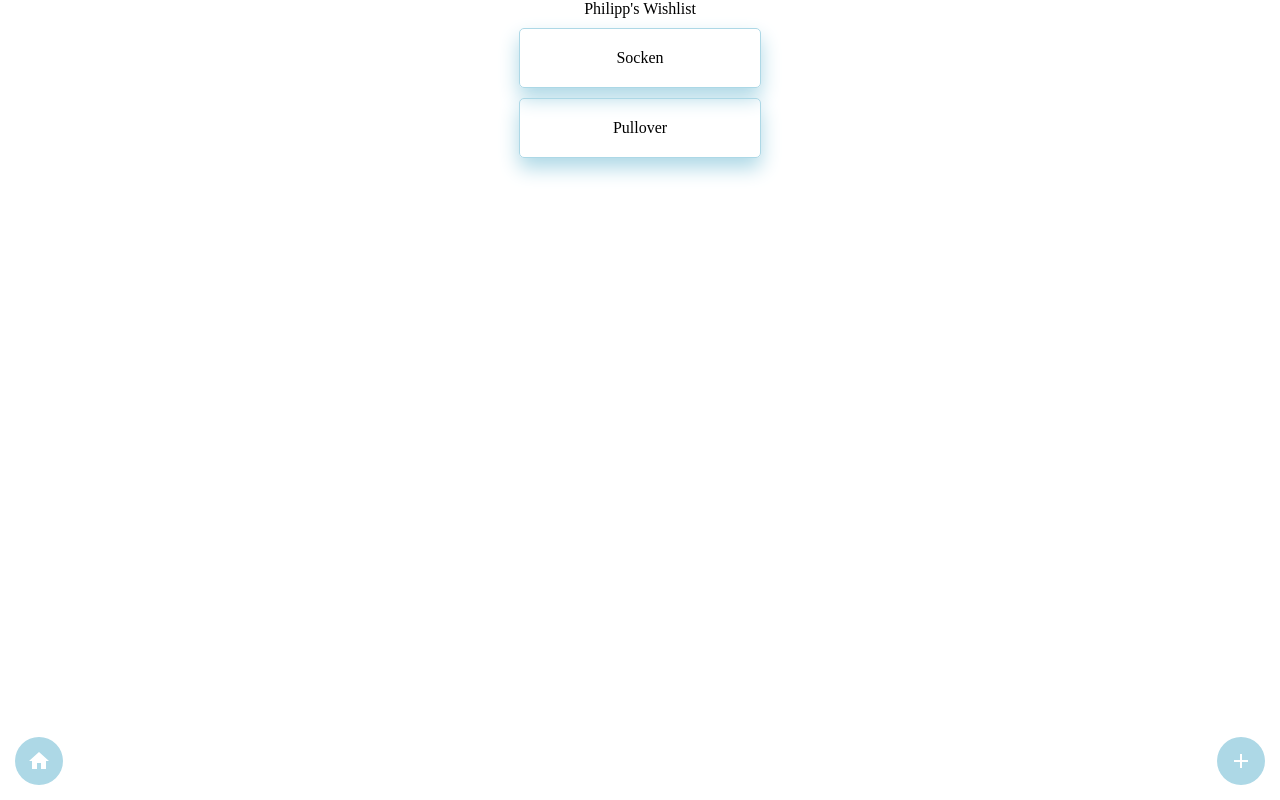
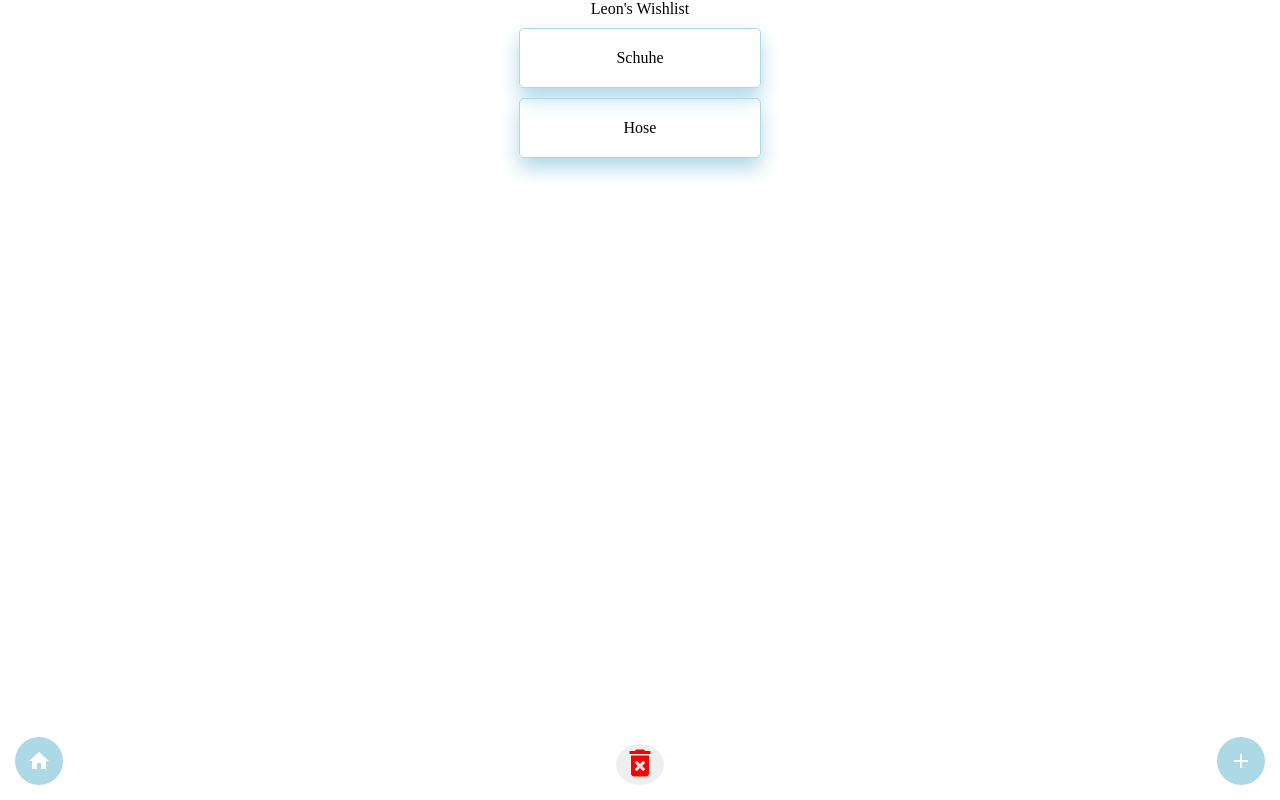
Before and after one commit to ncbecker/wuensch-dir-was, a React (Create React App) app: page /wishlist/1 in a window 1280 px wide. Built offline with nearby package versions, Linux system fonts and the light colour scheme; data requests are answered from the project's data file; a web font is replaced by a local one.

Commit message:
Add onClick delete for Wihlist on Wishlist page

```diff
--- a/db.json
+++ b/db.json
@@ -1,8 +1,29 @@
 {
   "lists": [
-    { "id": 1, "title": "Philipp's Wishlist", "items": ["Socken", "Pullover"] },
-    { "id": 2, "title": "Leon's Wishlist", "items": ["Schuhe", "Hose"] },
-    { "id": 3, "title": "Caro's Wishlist", "items": ["T-Shirt", "Mütze"] },
-    { "id": 4, "title": "Opa's Wishlist", "items": ["Jacke", "Schal"] }
+    {
+      "id": 1,
+      "title": "Leon's Wishlist",
+      "items": ["Schuhe", "Hose"]
+    },
+    {
+      "id": 2,
+      "title": "Caro's Wishlist",
+      "items": ["T-Shirt", "Mütze"]
+    },
+    {
+      "id": 3,
+      "title": "Caro's Wishlist",
+      "items": ["T-Shirt", "Mütze"]
+    },
+    {
+      "id": 4,
+      "title": "Caro's Wishlist",
+      "items": ["T-Shirt", "Mütze"]
+    },
+    {
+      "id": 5,
+      "title": "Opa's Wishlist",
+      "items": ["Jacke", "Schal"]
+    }
   ]
 }
--- a/src/components/Button.js
+++ b/src/components/Button.js
@@ -1,29 +1,41 @@
 import React from 'react';
-import PropTypes from 'prop-types';
+// import PropTypes from 'prop-types';
 import styled from 'styled-components/macro';
 
 const Button = styled.button`
   border: none;
   border-radius: 50%;
-  background-color: lightblue;
-  color: white;
-  font-size: 2.5rem;
-  width: 48px;
-  height: 48px;
   cursor: pointer;
   position: fixed;
   bottom: 15px;
-  right: 15px;
+  svg {
+    fill: red;
+    width: 36px;
+    height: 36px;
+  }
 `;
 
 export default Button;
 
-export function ButtonAdd({ btntext }) {
-  return <Button>{btntext}</Button>;
+export function BtnDelete(props) {
+  return (
+    <Button {...props}>
+      <svg
+        xmlns="http://www.w3.org/2000/svg"
+        height="24"
+        viewBox="0 0 24 24"
+        width="24"
+      >
+        <path d="M0 0h24v24H0z" fill="none" />
+        <path d="M0 0h24v24H0V0z" fill="none" />
+        <path d="M6 19c0 1.1.9 2 2 2h8c1.1 0 2-.9 2-2V7H6v12zm2.46-7.12l1.41-1.41L12 12.59l2.12-2.12 1.41 1.41L13.41 14l2.12 2.12-1.41 1.41L12 15.41l-2.12 2.12-1.41-1.41L10.59 14l-2.13-2.12zM15.5 4l-1-1h-5l-1 1H5v2h14V4z" />
+      </svg>
+    </Button>
+  );
 }
 
-ButtonAdd.propTypes = {
-  btntext: PropTypes.string.isRequired,
+Button.defaultProps = {
+  type: 'button',
 };
 
 // Button.propTypes = {
--- a/src/components/json-server/lists.js
+++ b/src/components/json-server/lists.js
@@ -9,3 +9,9 @@ export async function getListById(id) {
   const list = await response.json();
   return list;
 }
+
+export async function deleteListById(id) {
+  await fetch(`http://localhost:5000/lists/${id}`, {
+    method: 'DELETE',
+  });
+}
--- a/src/pages/WishList.js
+++ b/src/pages/WishList.js
@@ -1,7 +1,8 @@
 import React, { useState, useEffect } from 'react';
-import { useParams } from 'react-router-dom';
+import { useHistory, useParams } from 'react-router-dom';
 import styled from 'styled-components/macro';
-import { getListById } from '../components/json-server/lists';
+import { BtnDelete } from '../components/Button';
+import { getListById, deleteListById } from '../components/json-server/lists';
 import { NavLinkAdd, NavLinkHomeBtn } from '../components/NavLink';
 
 const ContainerWishList = styled.div`
@@ -23,7 +24,7 @@ const Item = styled.div`
 
 function WishList() {
   const { id } = useParams();
-
+  const history = useHistory();
   const [list, setList] = useState(null);
 
   useEffect(async () => {
@@ -35,6 +36,11 @@ function WishList() {
     return <div>Loading...</div>;
   }
 
+  const handleDelete = async () => {
+    await deleteListById(id);
+    history.push('/');
+  };
+
   return (
     <ContainerWishList>
       {list.title}
@@ -44,6 +50,7 @@ function WishList() {
         ))}
       </div>
       <NavLinkHomeBtn goHome="/" />
+      <BtnDelete onClick={handleDelete} />
       <NavLinkAdd goAdd="/add">
         <svg
           xmlns="http://www.w3.org/2000/svg"
```
Also changed, not shown: src/assets/delete_forever-24px.svg (added).
